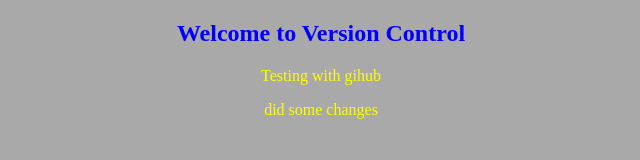
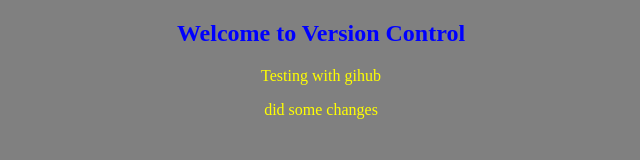
Before and after one commit to AZKY12/testingProject, a plain HTML site: page index.html in a window 1280 px wide. Shown: the whole page, without its empty margins (319-959 px from the left). Drawn offline with Linux system fonts and the light colour scheme.

Commit message:
body color

```diff
--- a/index.html
+++ b/index.html
@@ -6,7 +6,7 @@
 	<title>GIT</title>
 	<link rel="stylesheet" type="text/css" href="css.css">
 </head>
-<body>
+<body style="background-color: gray; color: white;">
 	<center><h2>Welcome to Version Control</h2>
 	<p>Testing with gihub</p>
 	<p>did some changes</p>
```
